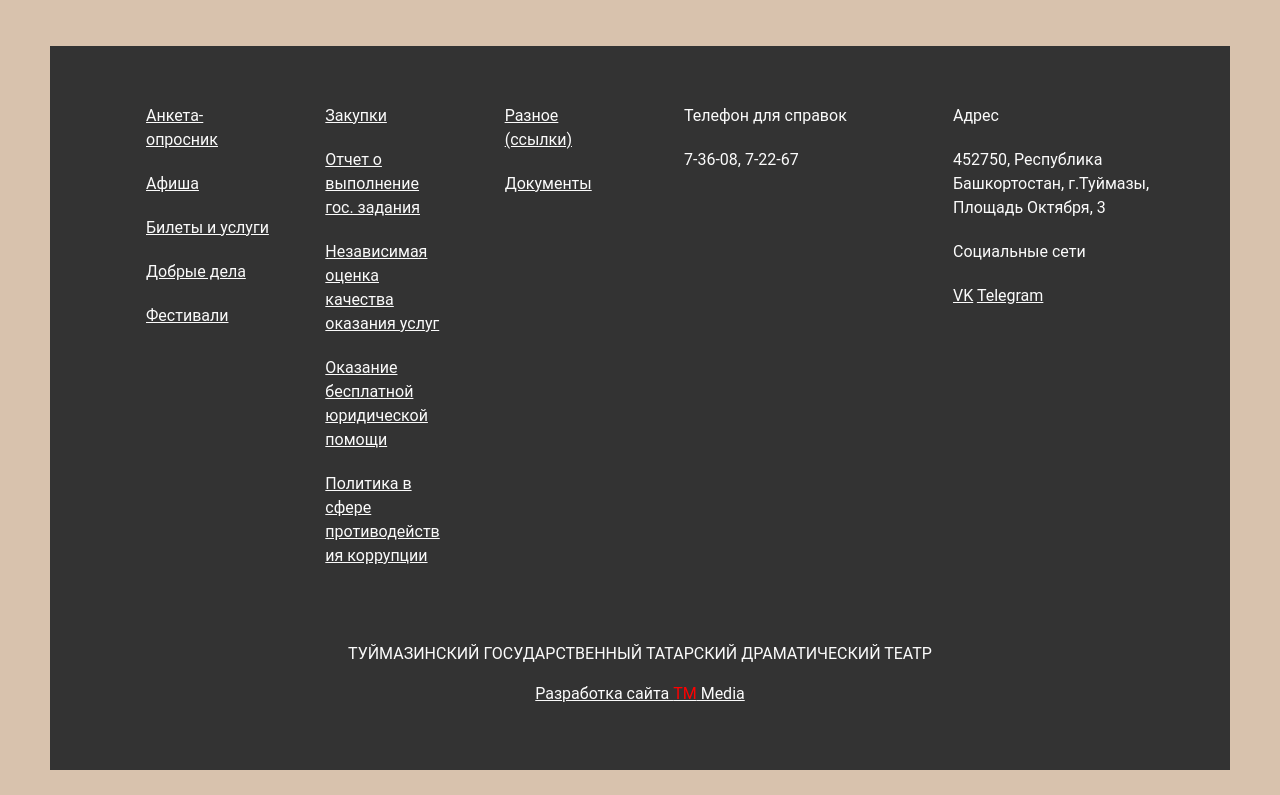
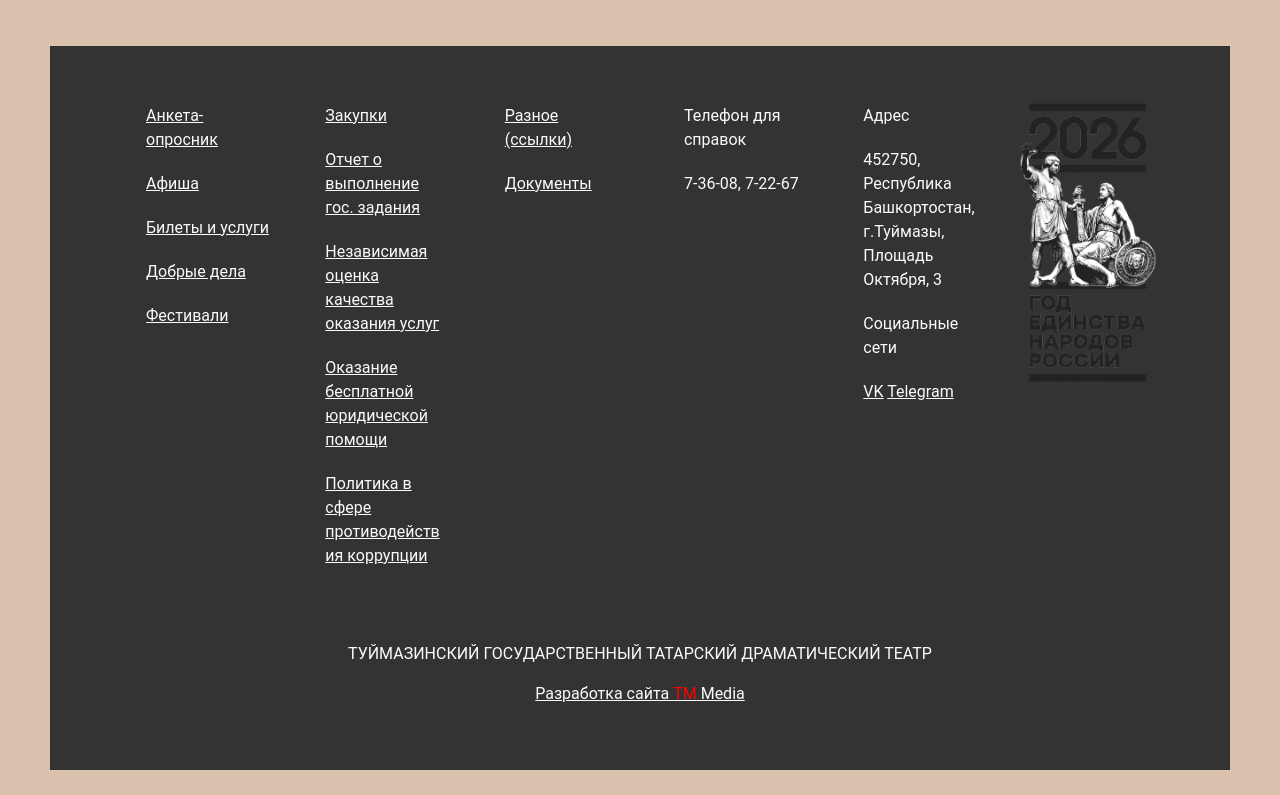
Before and after one commit to Xe0n/ttdt, a React (Create React App) app: page / in a window 1280 px wide. Shown: the part 2355-3150 px from the top of the page. Built offline with nearby package versions, Linux system fonts and the light colour scheme; no server answers; a web font is replaced by a local one.

Commit message:
feat: добавлено лого года единства 2026

```diff
--- a/src/components/Footer.jsx
+++ b/src/components/Footer.jsx
@@ -1,6 +1,7 @@
 import React from "react";
 import { Link } from "react-router-dom";
 import { useTranslation } from "react-i18next";
+import edinstvoLogo from "../assets/img/2026-edinstvo.png";
 
 const Footer = () => {
   const { t } = useTranslation();
@@ -95,13 +96,13 @@ const Footer = () => {
               </li>
             </ul>
           </div>
-          <div className="col-md-3">
+          <div className="col-md-2">
             <ul>
               <li>{t("teatr_footer_phone_head")}</li>
               <li>7-36-08, 7-22-67 </li>
             </ul>
           </div>
-          <div className="col-md-3">
+          <div className="col-md-2">
             <ul>
               <li>{t("teatr_footer_adress")}</li>
               <li>{t("teatr_adress")}</li>
@@ -112,6 +113,16 @@ const Footer = () => {
                 <a href="https://t.me/tmzteatr">Telegram</a>
               </li>
             </ul>
+          </div>
+          <div className="col-md-2 d-flex justify-content-center justify-content-md-end mt-4 mt-md-0">
+            <Link to="/news/2206">
+              <img
+                src={edinstvoLogo}
+                alt="Год единства народов России"
+                style={{ width: "175px", height: "auto" }}
+                className="img-fluid"
+              />
+            </Link>
           </div>
         </div>
         <div className="row text-center">
--- a/src/components/Header.jsx
+++ b/src/components/Header.jsx
@@ -307,6 +307,9 @@ function Header({ menu, isLoading }) {
                     >
                       Анкета-опросник
                     </NavDropdown.Item>
+                    <NavDropdown.Item href="/news/2206" className="text-break">
+                      Год единства народов России
+                    </NavDropdown.Item>
                     <NavDropdown.Item href="/news/117" className="text-break">
                       Афиша
                     </NavDropdown.Item>
@@ -452,6 +455,14 @@ function Header({ menu, isLoading }) {
                           </li>
                           <li>
                             <NavDropdown.Item
+                              href="/news/2206"
+                              className="text-break"
+                            >
+                              Год единства народов России
+                            </NavDropdown.Item>
+                          </li>
+                          <li>
+                            <NavDropdown.Item
                               href="/news/117"
                               className="text-break"
                             >
```
Also changed, not shown: src/assets/img/2026-edinstvo.png (added).
